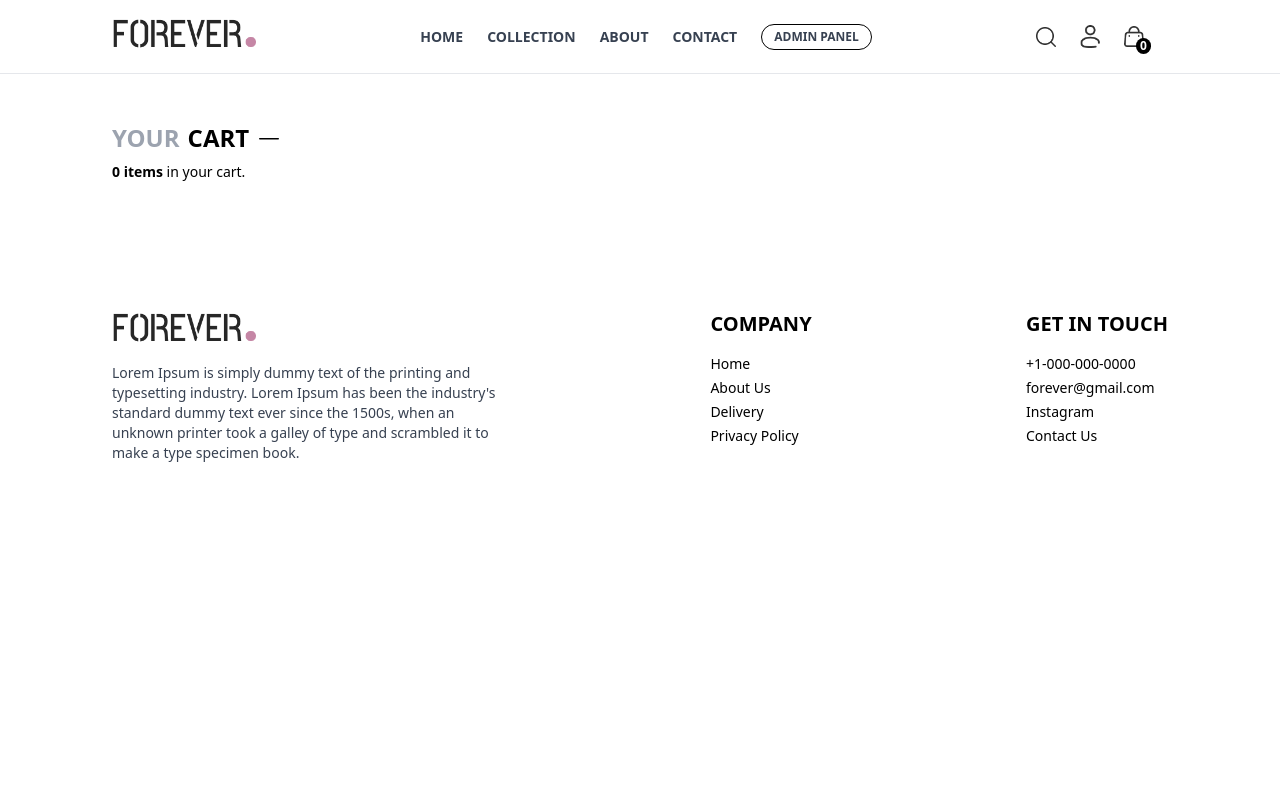
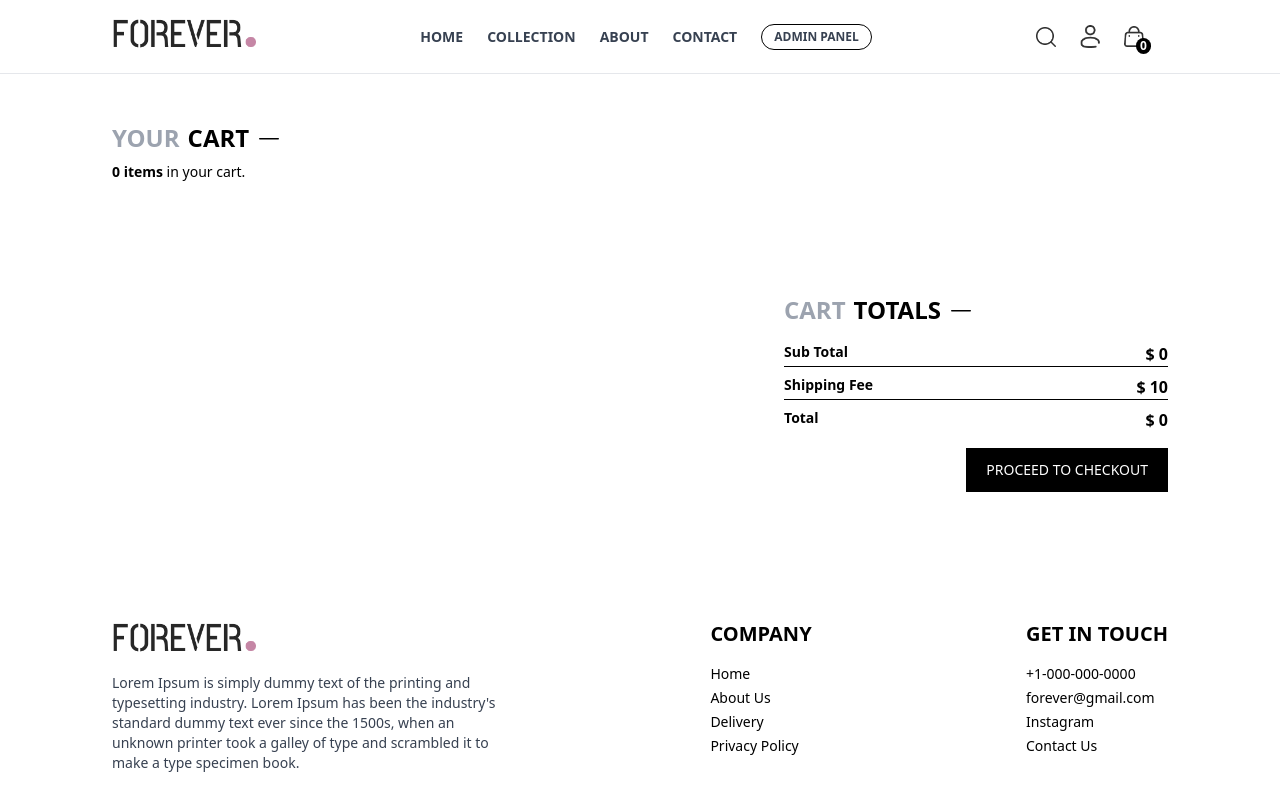
Before and after one commit to Lakshy-a/FOREVER_ECOMMERCE_FRONTEND, a React (Vite) app: page /cart in a window 1280 px wide. Shown: the top 810 px of the page. Built offline with nearby package versions, Linux system fonts and the light colour scheme.

Commit message:
Designing the checkout page

```diff
--- a/src/App.jsx
+++ b/src/App.jsx
@@ -14,6 +14,7 @@ import SignUp from "./Components/SignUp";
 import ForgotPassword from "./Components/ForgotPassword";
 import ProductPage from "./Components/ProductPage";
 import Cart from "./Components/Cart";
+import Checkout from "./Components/Checkout";
 
 function App() {
   return (
@@ -34,6 +35,7 @@ function App() {
         <Route path="/forgotpassword" element={<ForgotPassword />} />
         <Route path={`/product/:id`} element={<ProductPage />} />
         <Route path="/cart" element={<Cart />} />
+        <Route path="/checkout" element={<Checkout />} />
       </Routes>
       <Footer />
     </>
--- a/src/Components/Cart.jsx
+++ b/src/Components/Cart.jsx
@@ -2,6 +2,7 @@ import React from "react";
 import { GoHorizontalRule } from "react-icons/go";
 import { useSelector } from "react-redux";
 import CartProducts from "./CartProducts";
+import CartTotals from "./CartTotals";
 
 const Cart = () => {
   const cartItems = useSelector((state) => state.cart.cartItems);
@@ -33,6 +34,9 @@ const Cart = () => {
             </>
           )}{" "}
         </div>
+        <div className="flex justify-end mt-20">
+          <CartTotals />
+        </div>
       </div>
     </>
   );
--- /dev/null
+++ b/src/Components/CartTotals.jsx
@@ -0,0 +1,56 @@
+import React, { useEffect } from "react";
+import { GoHorizontalRule } from "react-icons/go";
+import { useSelector } from "react-redux";
+import { NavLink } from "react-router-dom";
+
+const CartTotals = () => {
+  const cartItems = useSelector((state) => state.cart.cartItems);
+  let subTotal = 0;
+  let shippingFee = 10;
+
+  cartItems.forEach((element) => {
+    subTotal += element.productPrice;
+  });
+
+  let total = 0;
+  if (subTotal > 0) {
+    total = subTotal + shippingFee;
+  }
+
+  return (
+    <>
+      <div className="w-full xs:w-96">
+        <div className="uppercase text-2xl text-gray-400 font-semibold flex items-center justify-start mt-8">
+          Cart <span className="text-black ml-2">Totals</span>
+          <span className="text-black ml-2">
+            <GoHorizontalRule />
+          </span>
+        </div>
+        <div className="mt-4 flex flex-col gap-2">
+          <div className="flex justify-between w-full border-b border-black">
+            <div className="text-sm font-semibold">Sub Total</div>
+            <div className="font-semibold">$ {subTotal}</div>
+          </div>
+          <div className="flex justify-between w-full border-b border-black">
+            <div className="text-sm font-semibold">Shipping Fee</div>
+            <div className="font-semibold">$ {shippingFee}</div>
+          </div>
+          <div className="flex justify-between w-full">
+            {" "}
+            <div className="text-sm font-bold">Total</div>
+            <div className="font-bold">$ {total}</div>
+          </div>
+        </div>
+        <div className="flex justify-end w-full">
+          <NavLink to={"/checkout"}>
+            <button className="mt-4 uppercase bg-black text-white text-sm px-5 py-3">
+              Proceed To Checkout
+            </button>
+          </NavLink>
+        </div>
+      </div>
+    </>
+  );
+};
+
+export default CartTotals;
--- /dev/null
+++ b/src/Components/Checkout.jsx
@@ -0,0 +1,28 @@
+import React from "react";
+import { GoHorizontalRule } from "react-icons/go";
+
+const Checkout = () => {
+  return (
+    <>
+      <div className="custom-padding">
+      <div>
+      <div className="uppercase text-2xl text-gray-400 font-semibold flex items-center mt-8">
+          Delivery <span className="text-black ml-2">Information</span>
+          <span className="text-black ml-2">
+            <GoHorizontalRule />
+          </span>
+        </div>
+      </div>
+       <div>
+         {/* Delivery form */}
+         <div></div>
+
+        {/* payment methods */}
+        <div></div>
+       </div>
+      </div>
+    </>
+  );
+};
+
+export default Checkout;
--- a/src/Components/MenuItem.jsx
+++ b/src/Components/MenuItem.jsx
@@ -1,10 +1,18 @@
 import React from "react";
+import { NavLink } from "react-router-dom";
 
-const MenuItem = ({item}) => {
+const MenuItem = ({ item }) => {
   return (
-    <div className="uppercase text-base cursor-pointer border-b font-normal border-gray-400 py-1 w-full px-4">
-      {item}
-    </div>
+    <NavLink
+      to={item.path}
+      className={({ isActive }) =>
+        isActive ? "bg-black text-white border-b w-full" : "border-b w-full"
+      }
+    >
+      <div className="uppercase text-base cursor-pointer font-normal border-gray-400 py-2 px-4">
+        {item.name}
+      </div>
+    </NavLink>
   );
 };
 
--- a/src/Components/Navbar.jsx
+++ b/src/Components/Navbar.jsx
@@ -109,8 +109,8 @@ const Navbar = () => {
           <div className="text-gray-500 text-lg font-semibold">Back</div>
         </div>
         <div className="flex flex-col items-start gap-2 mt-4 ">
-          {menuItems.map(({ name }, index) => (
-            <MenuItem item={name} key={index} />
+          {menuItems.map(( item , index) => (
+            <MenuItem item={item} key={index} />
           ))}
         </div>
       </div>
```
